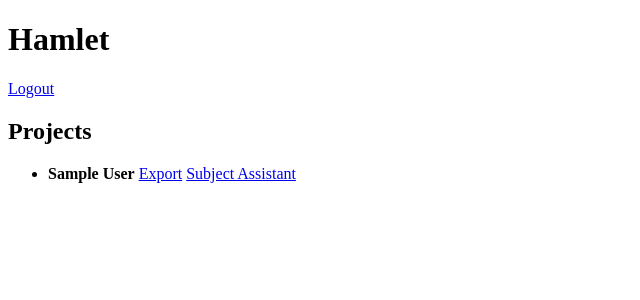
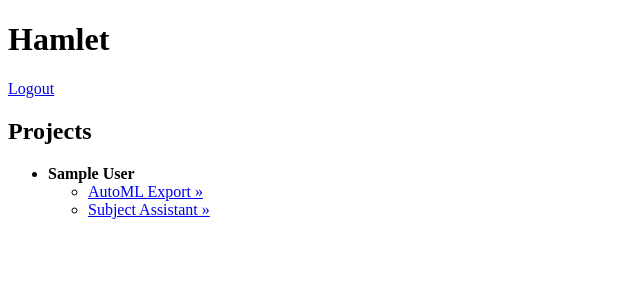
Before and after one commit to zooniverse/hamlet, a Django app: template templates/index.html in a window 1280 px wide. Shown: the top 300 px of the page, without its empty margins (0-640 px from the left). Run offline with Django 3.2, Linux system fonts and the light colour scheme; the template is opened without the code that fills it: most values are stand-ins (such as "Sample title", 1, 10 or a date in 2020).

Commit message:
Improve readability of Projects index page

```diff
--- a/templates/index.html
+++ b/templates/index.html
@@ -8,10 +8,12 @@
     <h2>Projects</h2>
     <ul>
       {% for project in projects %}
-      <li>
+      <li style="margin: 1em auto">
         <b>{{ project.display_name }}</b>
-        <a href="{% url 'project' project.id %}">Export</a>
-        <a href="{% url 'ml_subject_assistant_list' project.id %}">Subject Assistant</a>
+        <ul>
+          <li><a href="{% url 'project' project.id %}">AutoML Export &raquo;</a></li>
+          <li><a href="{% url 'ml_subject_assistant_list' project.id %}">Subject Assistant &raquo;</a></li>
+        </ul>
       </li>
       {% endfor %}
     </ul>
```
